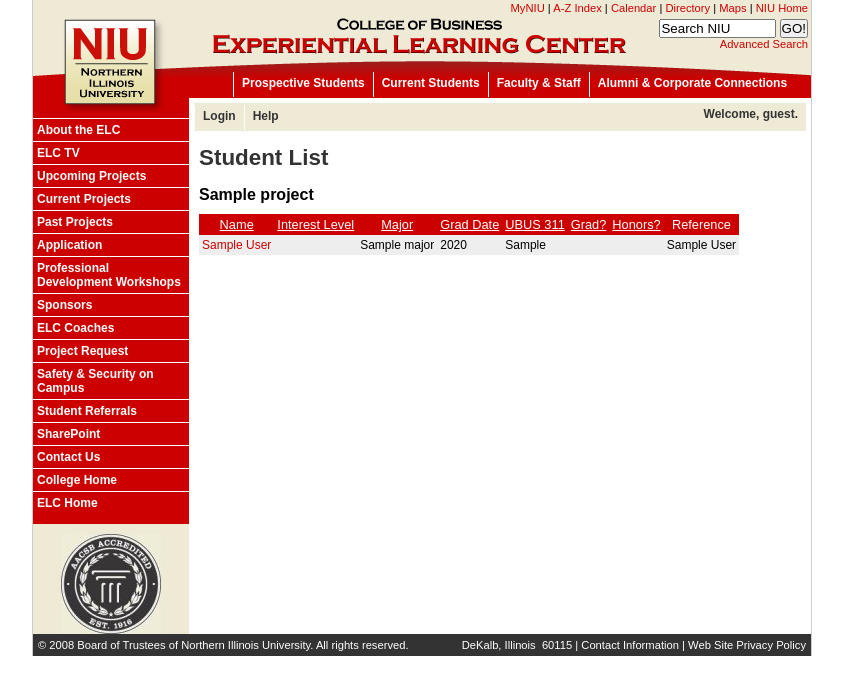
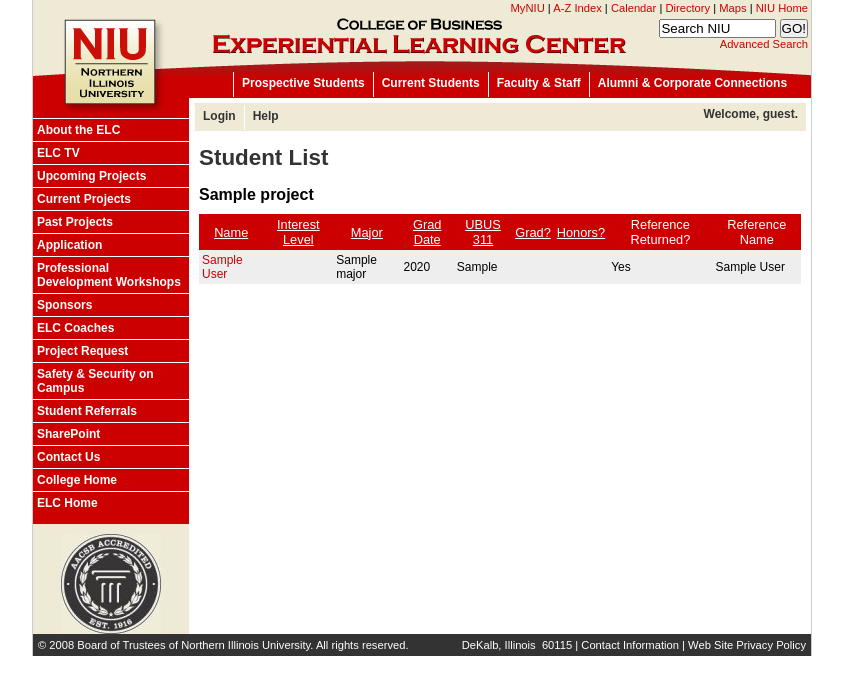
Before and after one commit to mjanous/applyform, a Django app: template templates/applyform/coach_list_students.html in a window 1280 px wide. Shown: the top 674 px of the page, without its empty margins (218-1061 px from the left). Run offline with Django 3.2, Linux system fonts and the light colour scheme; the template is opened without the code that fills it: most values are stand-ins (such as "Sample title", 1, 10 or a date in 2020).

Commit message:
Coach_list_students page now shows if reference has been returned.

```diff
--- a/templates/applyform/coach_list_students.html
+++ b/templates/applyform/coach_list_students.html
@@ -27,7 +27,8 @@
     <th>
         <a href="{% url applyform.views.coach_list_students project_id %}?o=7&amp;ot={% ifequal o '7' %}{% ifequal ot 'asc' %}dsc{% else %}asc{% endifequal %}{% else %}asc{% endifequal %}">Honors?</a>
     </th>
-    <th>Reference</th>
+    <th>Reference Returned?</th>
+    <th>Reference Name</th>
     </tr>
 </thead>
 <tbody>
@@ -41,6 +42,7 @@
 <td>{{ project_interest.application.student.semester_for_311 }}</td>
 <td>{{ project_interest.application.student.is_grad_student }}</td>
 <td>{{ project_interest.application.student.is_honors_student }}</td>
+<td>{% if project_interest.application.get_reference_rating.ability_rating %}Yes{% else %}No{% endif %}
 <td>{% for reference in project_interest.application.reference.all %}{{ reference.first_name }} {{ reference.last_name }}{% endfor %}</td>
 </tr>
 {% endfor %}
```
